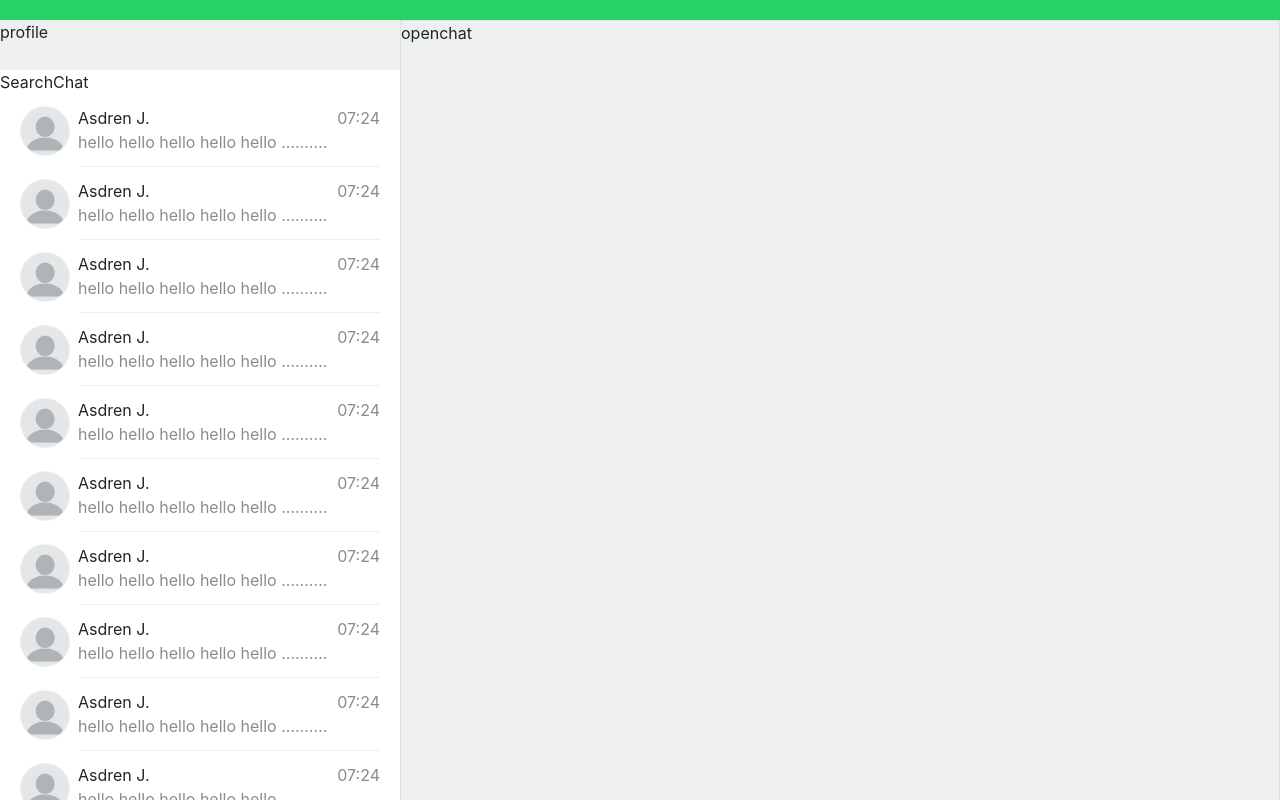
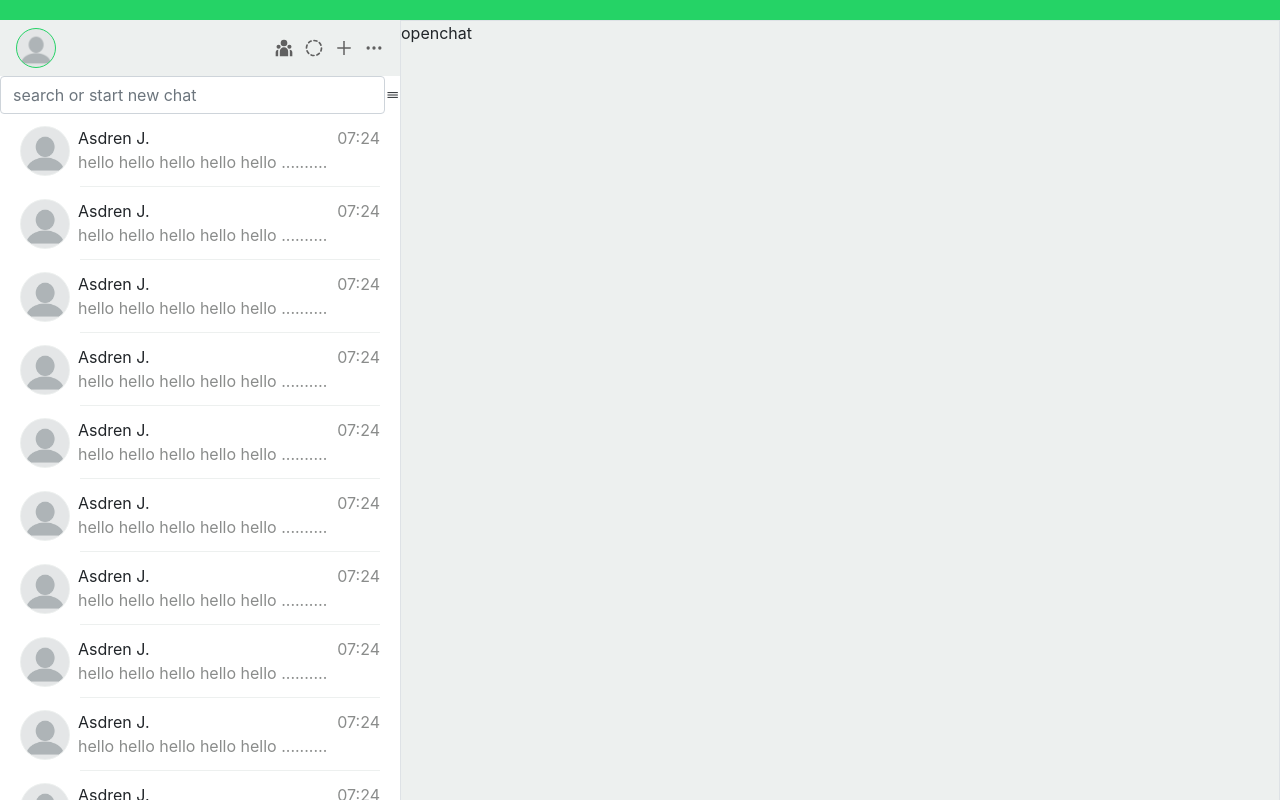
Before and after one commit to annoinspace/whatsapp-front-end, a React (Create React App) app: page /home in a window 1280 px wide. Built offline with nearby package versions, Linux system fonts and the light colour scheme.

Commit message:
top profile section added

```diff
--- a/package.json
+++ b/package.json
@@ -10,6 +10,7 @@
     "react": "^18.2.0",
     "react-bootstrap": "^1.6.6",
     "react-dom": "^18.2.0",
+    "react-icons": "^4.7.1",
     "react-router-dom": "^6.8.1",
     "react-scripts": "5.0.1",
     "web-vitals": "^2.1.4"
--- a/src/components/main-page/MainPage.jsx
+++ b/src/components/main-page/MainPage.jsx
@@ -2,7 +2,9 @@ import React from "react"
 import "./mainCss.css"
 import SingleChatSidebar from "./SingleChatSidebar"
 import { ListGroup } from "react-bootstrap"
+
 import SearchChat from "./SearchChat"
+import MyProfile from "./MyProfile"
 
 export default function MainPage() {
   return (
@@ -10,7 +12,9 @@ export default function MainPage() {
       <div id="green-banner"></div>
       <div id="main-page-wrapper" className="d-flex ">
         <div id="left-side-wrapper">
-          <div id="my-profile">profile </div>
+          <div id="my-profile">
+            <MyProfile />
+          </div>
           <SearchChat />
           <ListGroup id="all-chats" className="">
             <SingleChatSidebar />
--- /dev/null
+++ b/src/components/main-page/MyProfile.jsx
@@ -0,0 +1,20 @@
+import React from "react"
+import blankImage from "../../assets/blank-profile-picture.png"
+import { RiTeamFill } from "react-icons/ri"
+import { TbCircleDashed } from "react-icons/tb"
+import { AiOutlinePlus } from "react-icons/ai"
+import { HiOutlineDotsHorizontal } from "react-icons/hi"
+
+export default function MyProfile() {
+  return (
+    <div className="d-flex justify-content-between align-items-center pr-3 pl-3 pt-2 pb-2">
+      <div className="my-profile-image" style={{ backgroundImage: `url(${blankImage})` }}></div>
+      <div className=" d-flex gap">
+        <RiTeamFill />
+        <TbCircleDashed />
+        <AiOutlinePlus />
+        <HiOutlineDotsHorizontal />
+      </div>
+    </div>
+  )
+}
--- a/src/components/main-page/SearchChat.jsx
+++ b/src/components/main-page/SearchChat.jsx
@@ -1,5 +1,15 @@
 import React from "react"
+import { Form } from "react-bootstrap"
+// import { BsSearch } from "react-icons/bs"
+import { IoReorderThreeOutline } from "react-icons/io5"
 
 export default function SearchChat() {
-  return <div>SearchChat</div>
+  return (
+    <>
+      <Form className="d-flex align-items-center">
+        <Form.Control type="search" placeholder="search or start new chat" className="me-2" aria-label="Search" />
+        <IoReorderThreeOutline />
+      </Form>
+    </>
+  )
 }
--- a/src/components/main-page/mainCss.css
+++ b/src/components/main-page/mainCss.css
@@ -2,6 +2,7 @@
   --whatsapp-green: #25d366;
   --light-gray: rgb(237, 240, 239);
   --dark-gray: #8a8c8b;
+  --darkest-gray: #606060;
 }
 * {
   box-sizing: border-box;
@@ -31,12 +32,25 @@
   height: 20px;
   width: 100vw;
 }
-
+/* -------------- top profile section---------------- */
 #my-profile {
   background-color: var(--light-gray);
-  height: 50px;
+  height: auto;
 }
-
+.my-profile-image {
+  aspect-ratio: 1/1;
+  height: 40px;
+  width: 40px;
+  border-radius: 50%;
+  border: 1px solid var(--whatsapp-green);
+  background-size: cover;
+  background-position: center;
+}
+.gap {
+  gap: 10px;
+  color: var(--darkest-gray);
+  font-size: 20px;
+}
 /* --------------left side user chat display -------------*/
 #all-chats {
   height: calc(100vh - 70px);
```
Also changed, not shown: 1 other file (tests, documents, lock files or other folders).
